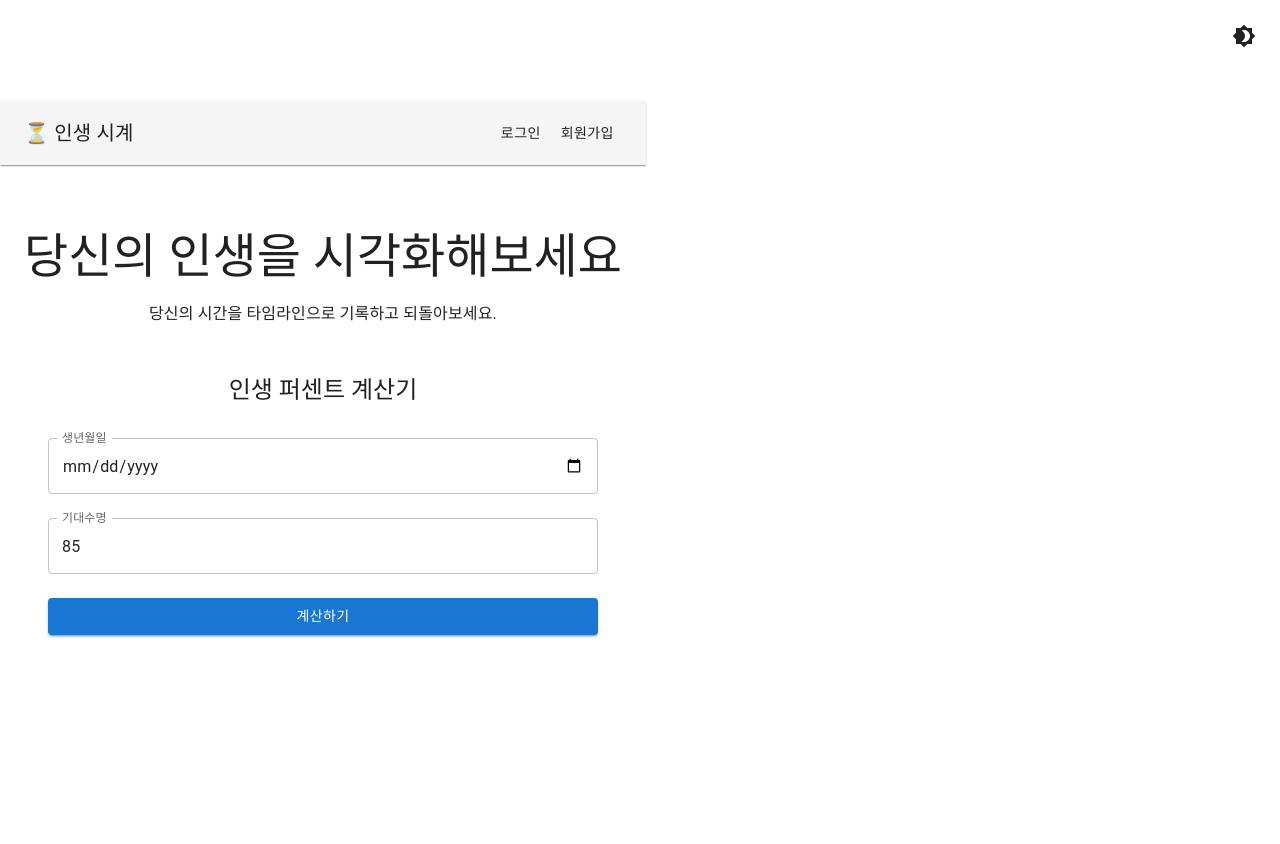
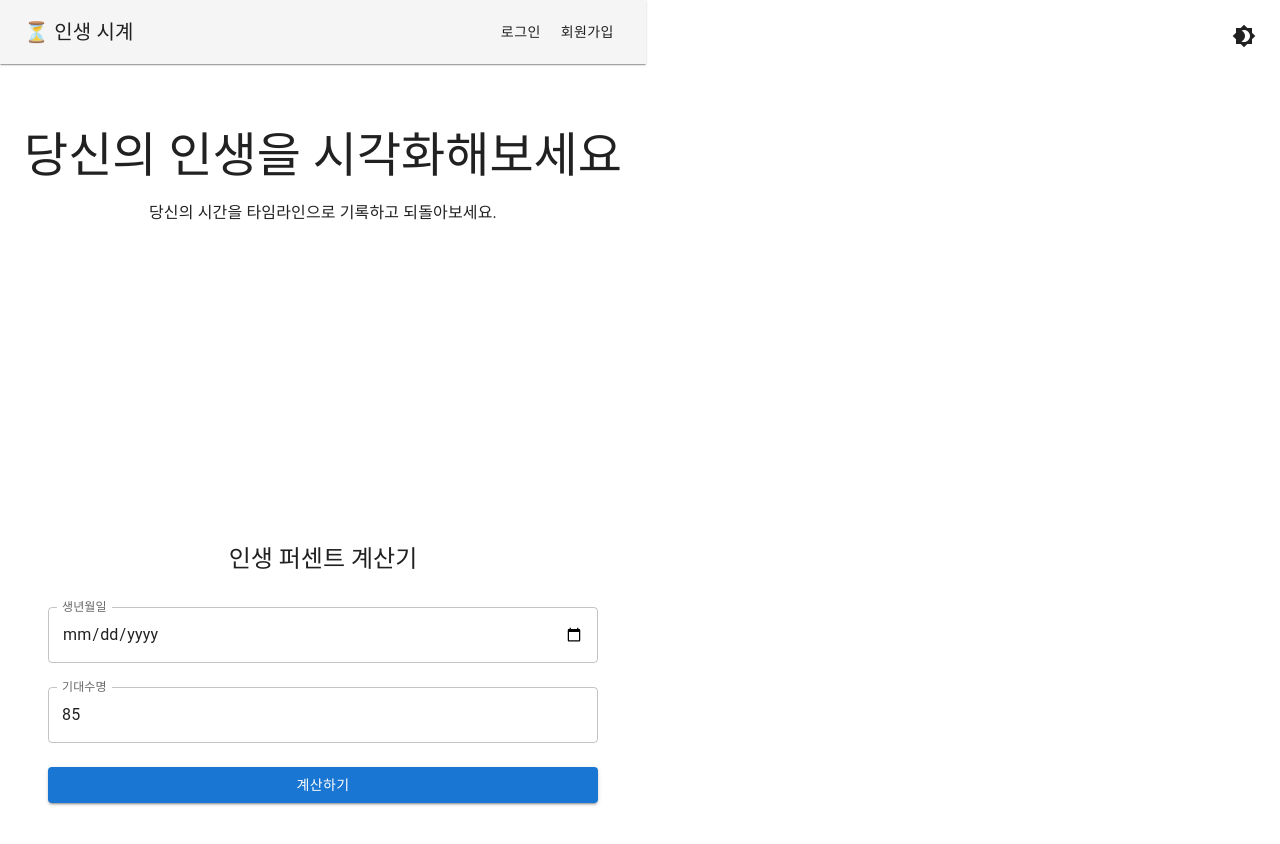
Before and after one commit to CHALLKATHON-Official/2025_CHALLKATHON_Nulls_FE, a React (Vite) app: page / in a window 1280 px wide. Shown: the top 844 px of the page. Before the commit the page ends 800 px from the top, so only its background shows below. Built offline with nearby package versions, Linux system fonts and the light colour scheme.

Commit message:
페이지 순서 수정

```diff
--- a/src/components/Stats/LifeCalculator.tsx
+++ b/src/components/Stats/LifeCalculator.tsx
@@ -29,7 +29,17 @@ const LifeCalculator = () => {
   };
 
   return (
-    <Container maxWidth="sm">
+    <Container
+      maxWidth="sm"
+      sx={{
+        minHeight: '100vh',
+        display: 'flex',
+        flexDirection: 'column',
+        justifyContent: 'center',
+        alignItems: 'center',
+      }}
+    >
+      <Box sx={{ width: '100%' }}>
         <Typography variant="h5" align="center" gutterBottom>
           인생 퍼센트 계산기
         </Typography>
@@ -77,6 +87,7 @@ const LifeCalculator = () => {
             </CardContent>
           </Card>
         )}
+      </Box>
     </Container>
   );
 };
--- a/src/pages/LoginPage.tsx
+++ b/src/pages/LoginPage.tsx
@@ -27,7 +27,7 @@ const LoginPage = () => {
       localStorage.setItem('token', access_token);
 
       alert('로그인 성공!');
-      navigate('/timeline');
+      navigate('/');
     } catch (err: any) {
       const detail = err.response?.data?.detail;
       const message = Array.isArray(detail)
```
Lines whose indentation alone changed are shown as unchanged.
